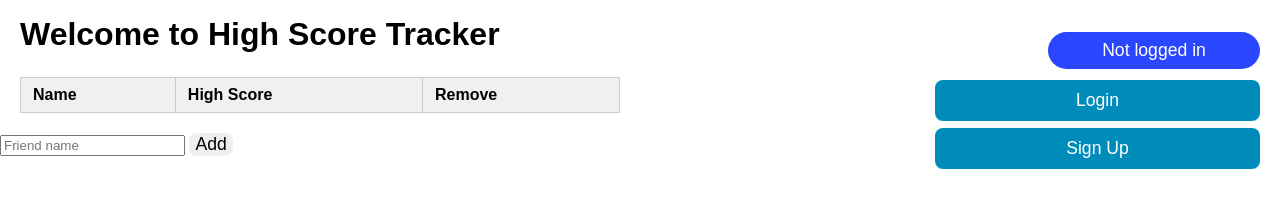
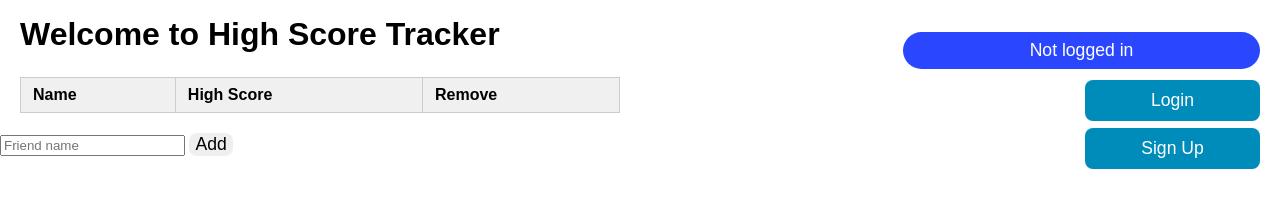
Before and after one commit to ElliottAtCoding/RedBelt_HTML, a plain HTML site: page index.html in a window 1280 px wide. Drawn offline with Linux system fonts and the light colour scheme.

Commit message:
Adjust button and badge widths in style.css

```diff
--- a/style.css
+++ b/style.css
@@ -148,7 +148,7 @@ table th {
         position: absolute;
         top: 16px;
         right: 20px;
-        width: 180px;
+        width: 325px;
         margin: 0;
     }
 
@@ -158,7 +158,7 @@ table th {
     #submitScoreButton,
     #scoreInput {
         position: absolute;
-        width: 325px;
+        width: 175px;
         right: 20px;
         margin: 0;
     }
```
